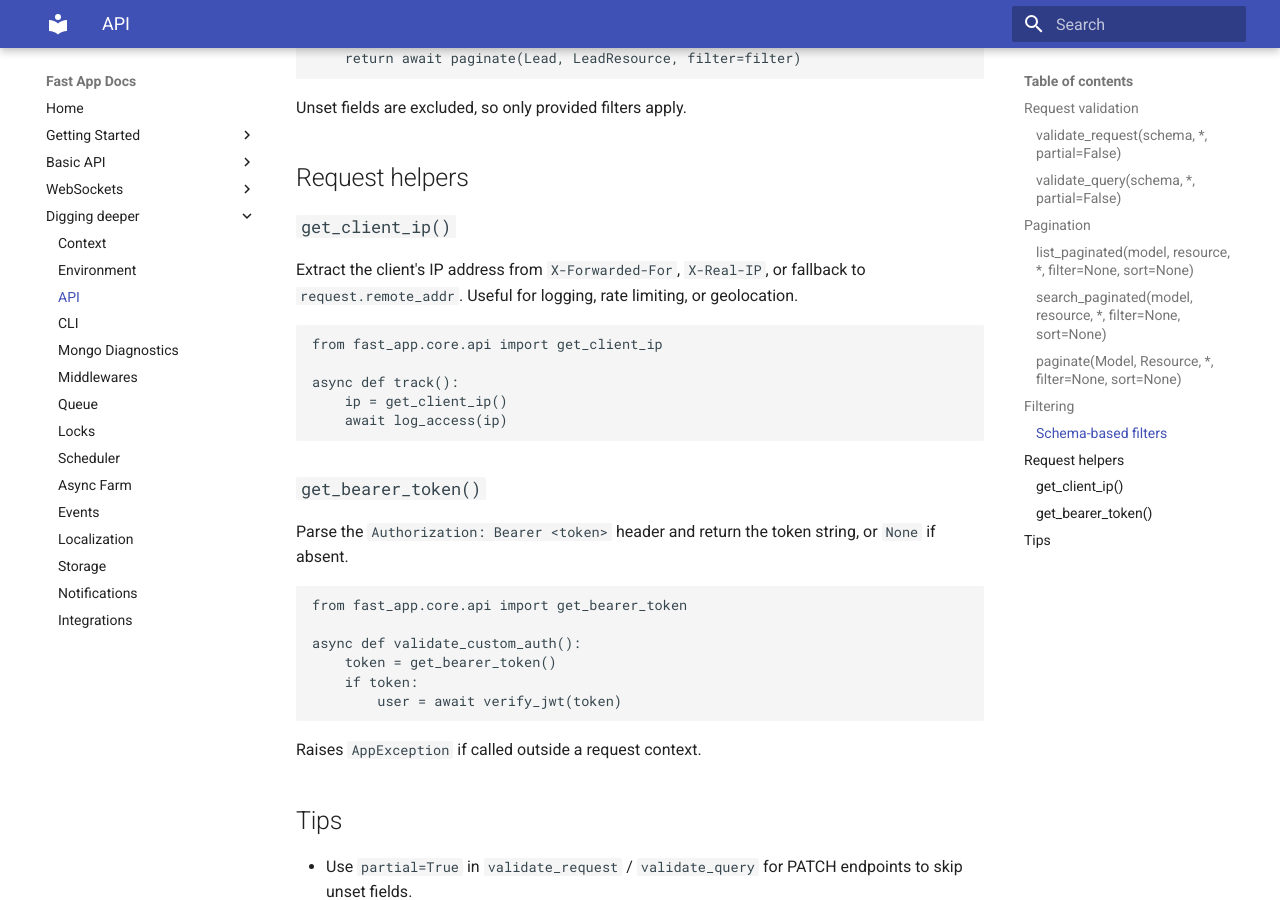
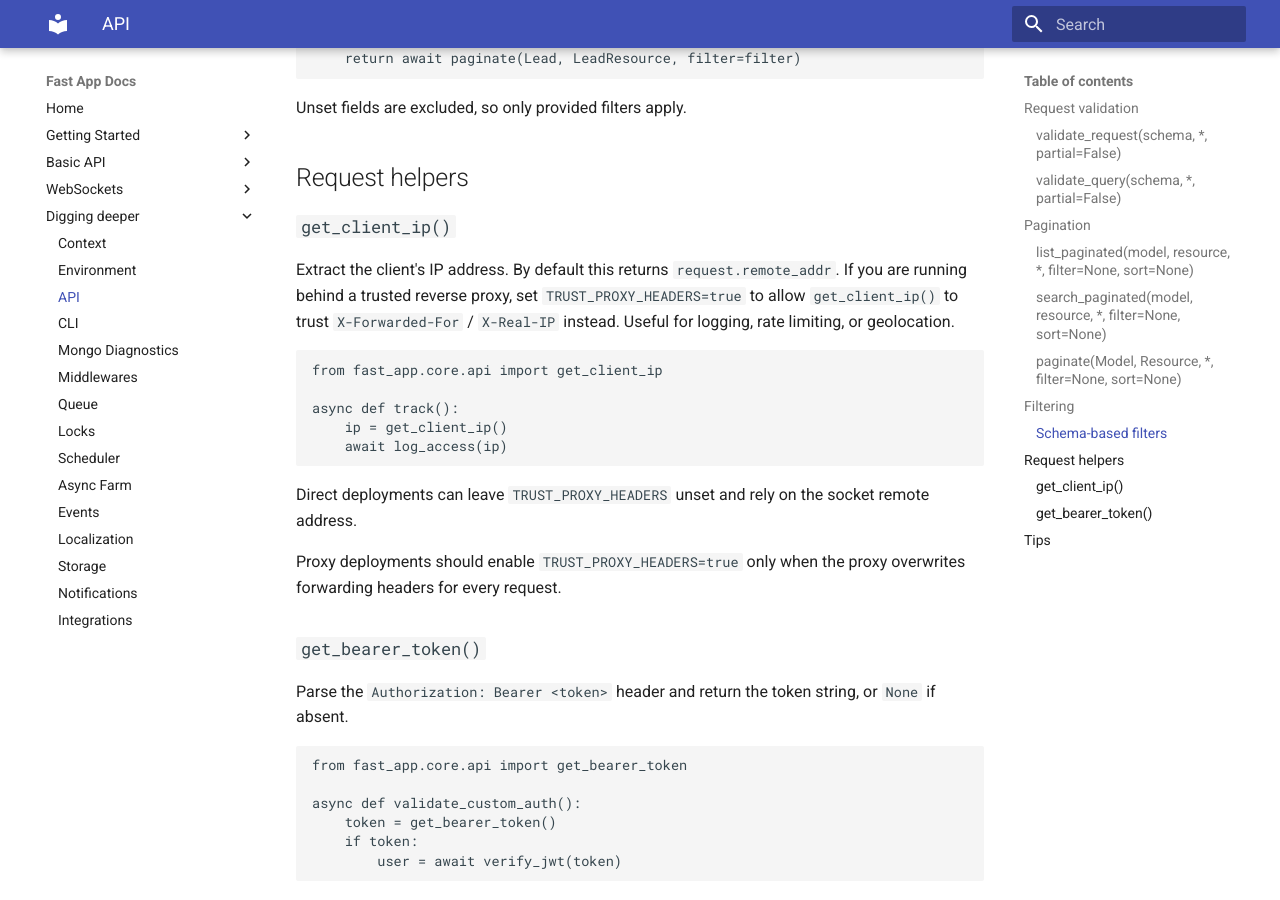
Before and after one commit to patrikmojzis/fast-app, an MkDocs documentation site: the page built from docs/api.md, in a window 1280 px wide and 900 px high, scrolled down 2698 px. Built offline with MkDocs 1.6.1 and Material for MkDocs 9.7.7, drawn with Linux system fonts in a browser that asks for light colours.

Commit message:
docs(security): document trusted proxy header handling

````diff
--- a/docs/api.md
+++ b/docs/api.md
@@ -115,7 +115,7 @@ Unset fields are excluded, so only provided filters apply.
 
 ### `get_client_ip()`
 
-Extract the client's IP address from `X-Forwarded-For`, `X-Real-IP`, or fallback to `request.remote_addr`. Useful for logging, rate limiting, or geolocation.
+Extract the client's IP address. By default this returns `request.remote_addr`. If you are running behind a trusted reverse proxy, set `TRUST_PROXY_HEADERS=true` to allow `get_client_ip()` to trust `X-Forwarded-For` / `X-Real-IP` instead. Useful for logging, rate limiting, or geolocation.
 
 ```python
 from fast_app.core.api import get_client_ip
@@ -124,6 +124,10 @@ async def track():
     ip = get_client_ip()
     await log_access(ip)
 ```
+
+Direct deployments can leave `TRUST_PROXY_HEADERS` unset and rely on the socket remote address.
+
+Proxy deployments should enable `TRUST_PROXY_HEADERS=true` only when the proxy overwrites forwarding headers for every request.
 
 ### `get_bearer_token()`
 
````
Also changed, not shown: docs/enviroment.md (+2 -0 lines).
